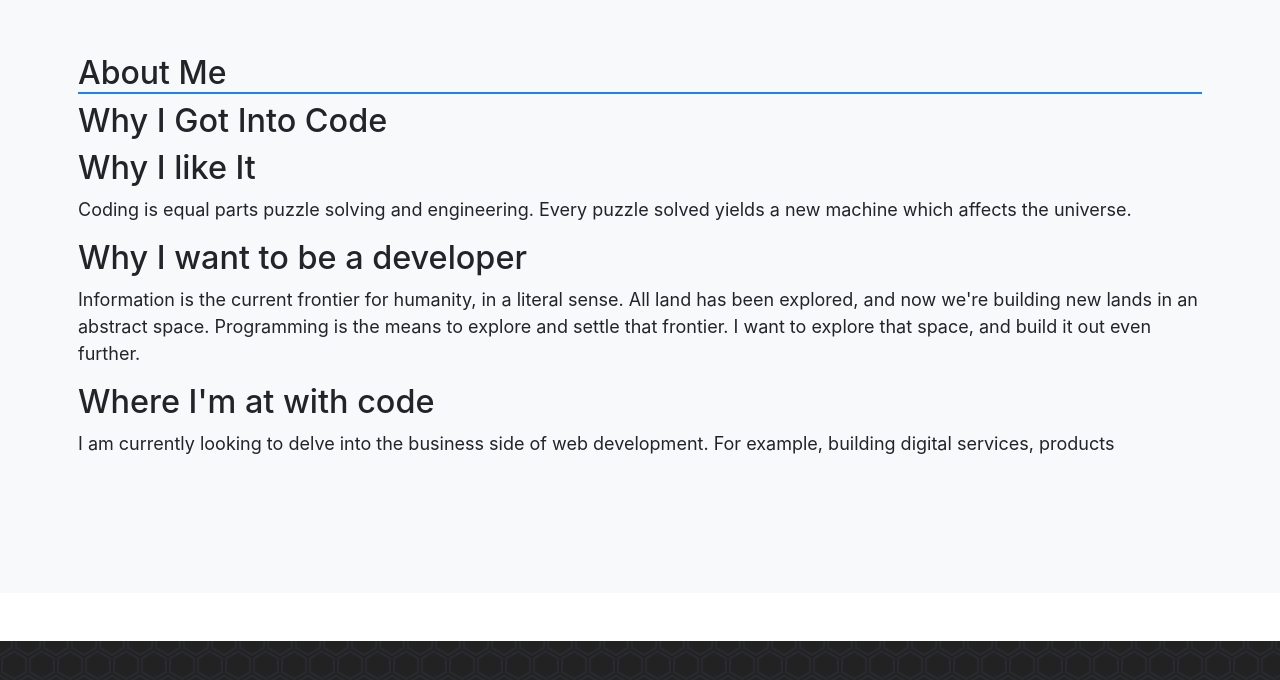
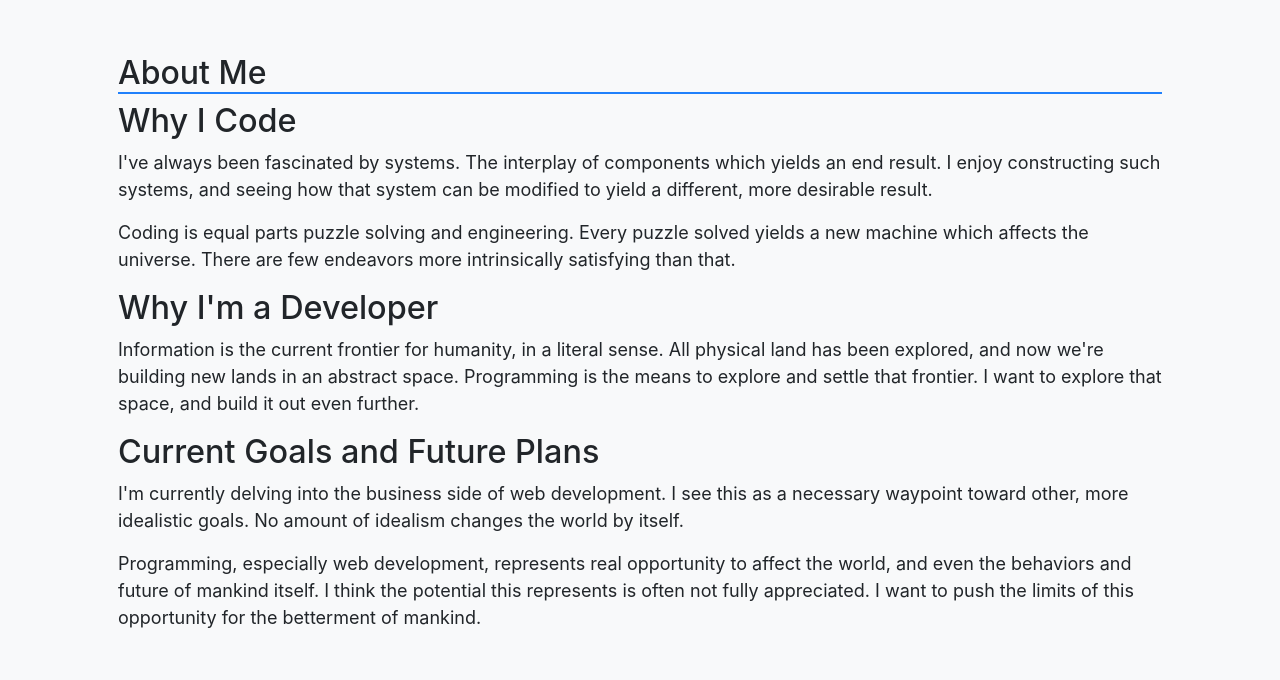
Before and after one commit to bluegeartechnology/portfolio, a React (Create React App) app: page / in a window 1280 px wide. Shown: the part 914-1594 px from the top of the page. Built offline with nearby package versions, Linux system fonts and the light colour scheme.

Commit message:
Revising the About Me blurbs. Language might be too flowery. Could be seen as pretentious idealism, and not business-minded enough. Hopefully the earnestness stands out positively.

```diff
--- a/src/App.js
+++ b/src/App.js
@@ -14,10 +14,10 @@ function App() {
 
         <div className="row-col d-flex justify-content-around ">
           <a className={`App-link btn btn-light ${window.innerWidth < 360 ? 'px-0' : ''}`} href="/#home">Home</a>
-          <a className={`App-link btn btn-light ${window.innerWidth < 360 ? 'px-0' : ''}`} href="#about">About</a>
-          <a className={`App-link btn btn-light ${window.innerWidth < 360 ? 'px-0' : ''}`} href="#portfolio">Portfolio</a>
-          <a className={`App-link btn btn-light ${window.innerWidth < 360 ? 'px-0' : ''}`} href="#skills">Skills</a>
-          <a className={`App-link btn btn-light ${window.innerWidth < 360 ? 'px-0' : ''}`} href="#contact">Contact</a>
+          <a className={`App-link btn btn-light ${window.innerWidth < 360 ? 'px-0' : ''}`} href="/#about">About</a>
+          <a className={`App-link btn btn-light ${window.innerWidth < 360 ? 'px-0' : ''}`} href="/#portfolio">Portfolio</a>
+          <a className={`App-link btn btn-light ${window.innerWidth < 360 ? 'px-0' : ''}`} href="/#skills">Skills</a>
+          <a className={`App-link btn btn-light ${window.innerWidth < 360 ? 'px-0' : ''}`} href="/#contact">Contact</a>
 
         </div>
       </nav>
--- a/src/Home.js
+++ b/src/Home.js
@@ -42,20 +42,42 @@ const Home = () => {
 
 
             <div id="about" className="bg-light px-2 py-5 my-5">
-                <div id="aboutContainer" className='container px-2 py-5 my-4'>
+                <div id="aboutContainer" className='container px-5 py-5 my-4'>
                     <h2 className='mb-2'>About Me</h2>
 
-                    <h3>Why I Got Into Code</h3>
+                    <h3>Why I Code</h3>
+                    <p>
+                        I've always been fascinated by systems.
+                        The interplay of components which yields an end result.
+                        I enjoy constructing such systems, and seeing how that system can be modified to yield a different, more desirable result.
+                    </p>
 
-                    <h3>Why I like It</h3>
-                    <p>Coding is equal parts puzzle solving and engineering. Every puzzle solved yields a new machine which affects the universe.</p>
+                    <p>
+                        Coding is equal parts puzzle solving and engineering.
+                        Every puzzle solved yields a new machine which affects the universe.
+                        There are few endeavors more intrinsically satisfying than that.
+                    </p>
 
-                    <h3>Why I want to be a developer</h3>
-                    <p>Information is the current frontier for humanity, in a literal sense. All land has been explored, and now we're building new lands in an abstract space. Programming is the means to explore and settle that frontier.
-    I want to explore that space, and build it out even further.</p>
+                    <h3>Why I'm a Developer</h3>
+                    <p>
+                        Information is the current frontier for humanity, in a literal sense.
+                        All physical land has been explored, and now we're building new lands in an abstract space.
+                        Programming is the means to explore and settle that frontier.
+                        I want to explore that space, and build it out even further.
+                    </p>
 
-                    <h3>Where I'm at with code</h3>
-                    <p>I am currently looking to delve into the business side of web development. For example, building digital services, products</p>
+                    <h3>Current Goals and Future Plans</h3>
+                    <p>
+                        I'm currently delving into the business side of web development.
+                        I see this as a necessary waypoint toward other, more idealistic goals.
+                        No amount of idealism changes the world by itself.
+                    </p>
+
+                    <p>
+                        Programming, especially web development, represents real opportunity to affect the world, and even the behaviors and future of mankind itself.
+                        I think the potential this represents is often not fully appreciated.
+                        I want to push the limits of this opportunity for the betterment of mankind.
+                    </p>
                 </div>
 
             </div>
```
